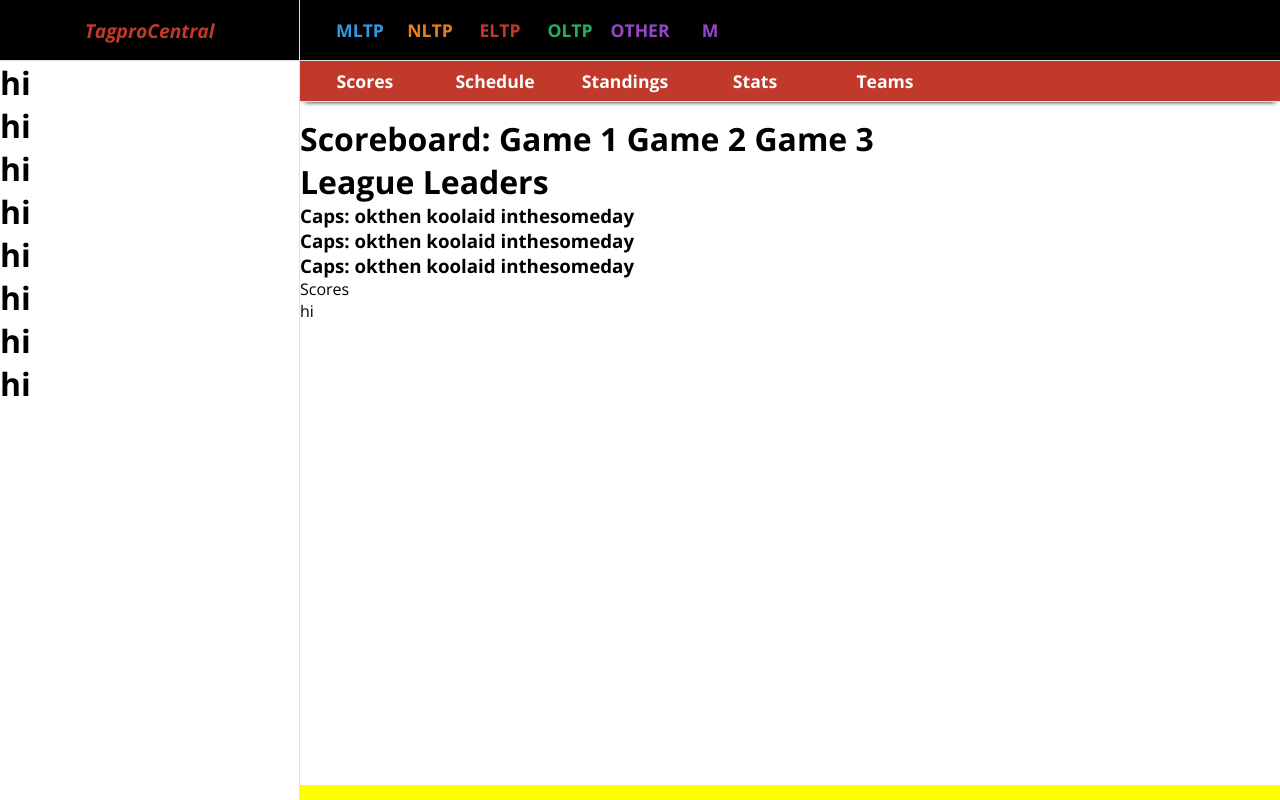
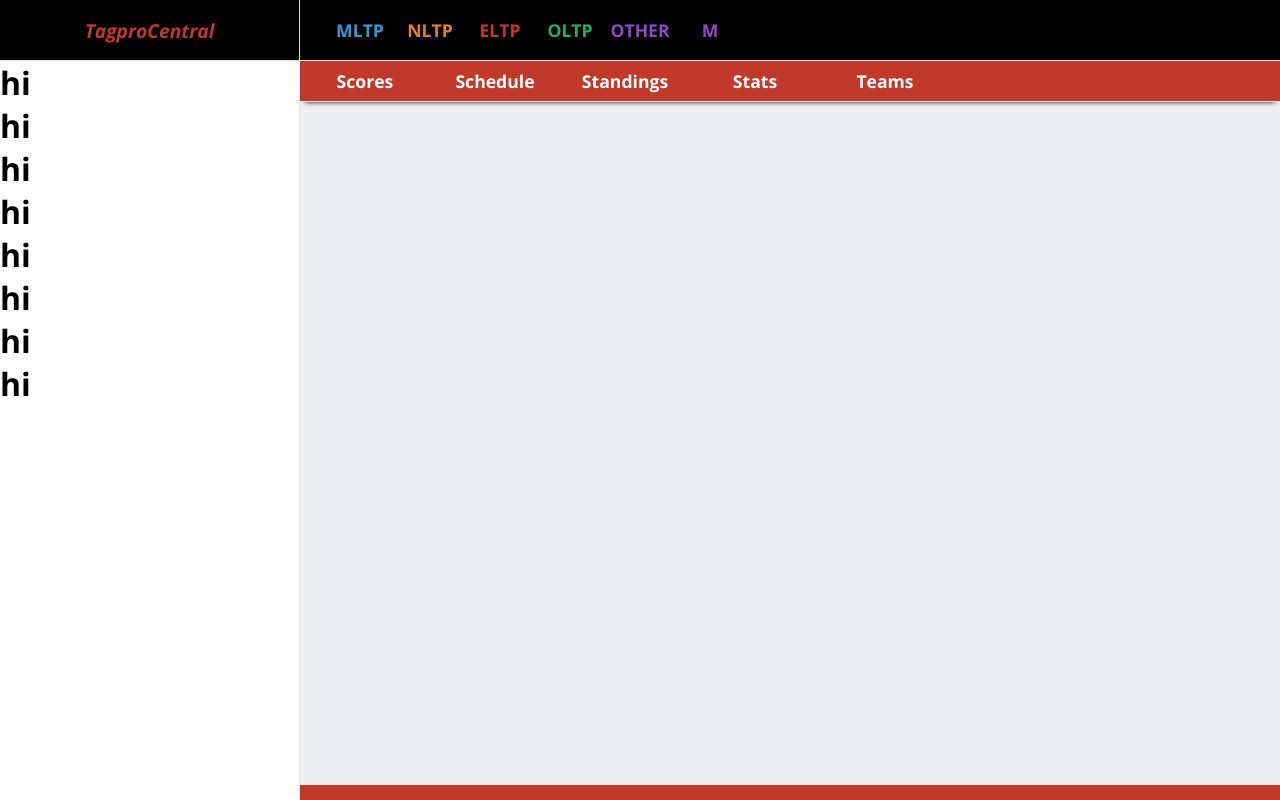
Before and after one commit to itsokthen/tagpro_central, a React (Create React App) app in the folder tagprocentral/: page /ELTP in a window 1280 px wide. Built offline with nearby package versions, Linux system fonts and the light colour scheme.

Commit message:
basic template for score tab scorecard

```diff
--- a/tagprocentral/src/components/NestedLeague/Scores.js
+++ b/tagprocentral/src/components/NestedLeague/Scores.js
@@ -1,12 +1,53 @@
 import React, { PureComponent } from "react";
+import styled from "styled-components";
 
 const Scores = () => {
   return (
     <>
-      <div>Scores</div>
-      <div>hi</div>
+      <SectionStyle>
+        <ScoreSummary>
+          <ScoreBoard>Score</ScoreBoard>
+          <Summary>Summary</Summary>
+        </ScoreSummary>
+        <LinkStyle>Links</LinkStyle>
+      </SectionStyle>
     </>
   );
 };
 
+const SectionStyle = styled.section`
+  max-width: 900px;
+  position: relative;
+  display: flex;
+  border: 1px solid black;
+`;
+
+const ScoreSummary = styled.section`
+  width: 100%;
+  position: relative;
+  display: flex;
+  border: 1px solid red;
+`;
+
+const LinkStyle = styled.section`
+  max-width: 120px;
+  position: relative;
+  display: flex;
+  border: 1px solid yellow;
+`;
+
+const ScoreBoard = styled.section`
+  position: relative;
+  display: flex;
+  flex: 1 1 auto;
+  border: 1px solid blue;
+`;
+
+const Summary = styled.section`
+  width: 220px;
+  position: relative;
+  display: flex;
+  border: 1px solid green;
+`;
+
 export default Scores;
--- a/tagprocentral/src/components/PageContent/PageContent.js
+++ b/tagprocentral/src/components/PageContent/PageContent.js
@@ -24,12 +24,6 @@ const PageContent = (props) => {
           <Route path={`${path}/Stats`} component={Stats} />
           <Route path={`${path}/Teams`} component={Teams} />
         </Switch>
-        <h1>Scoreboard: Game 1 Game 2 Game 3</h1>
-        <h1>League Leaders</h1>
-        <h3>Caps: okthen koolaid inthesomeday</h3>
-        <h3>Caps: okthen koolaid inthesomeday</h3>
-        <h3>Caps: okthen koolaid inthesomeday</h3>
-        <Scores />
       </div>
     </PageDetails>
   );
@@ -39,13 +33,12 @@ const PageDetails = styled.div`
   width: 100%;
   margin-top: 61px;
   margin-bottom: 15px;
-  background-color: white;
+  background-color: #edeef0;
 `;
 
 const NestedNavStyle = styled.div`
   width: 100%;
   margin-bottom: 15px;
-  background-color: lightblue;
 `;
 
 export default PageContent;
--- a/tagprocentral/src/pages/League.js
+++ b/tagprocentral/src/pages/League.js
@@ -28,7 +28,6 @@ const PageStyle = styled.div`
 `;
 
 const PageContentStyle = styled.div`
-  background-color: yellow;
   display: flex;
   width: 100%;
   margin-left: 300px;
```
